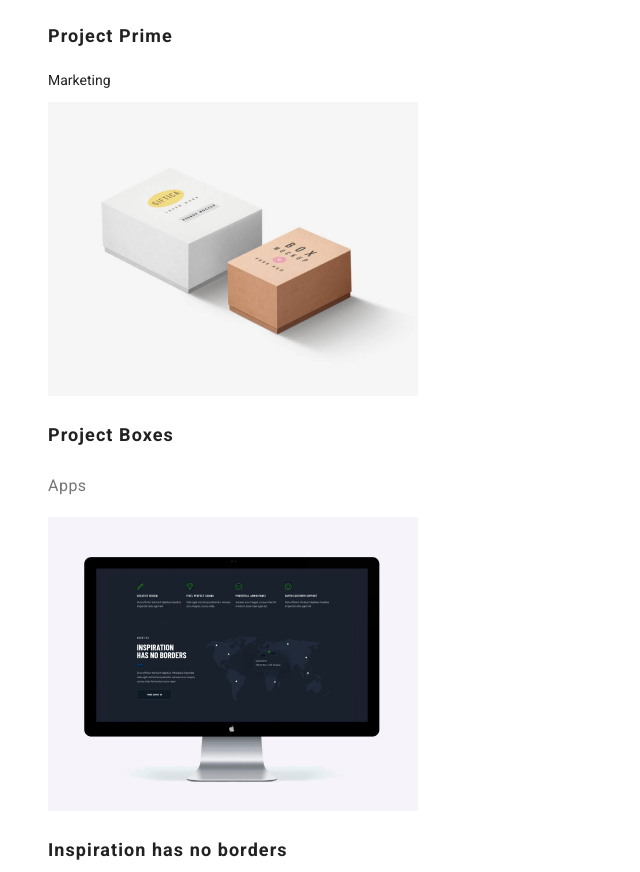
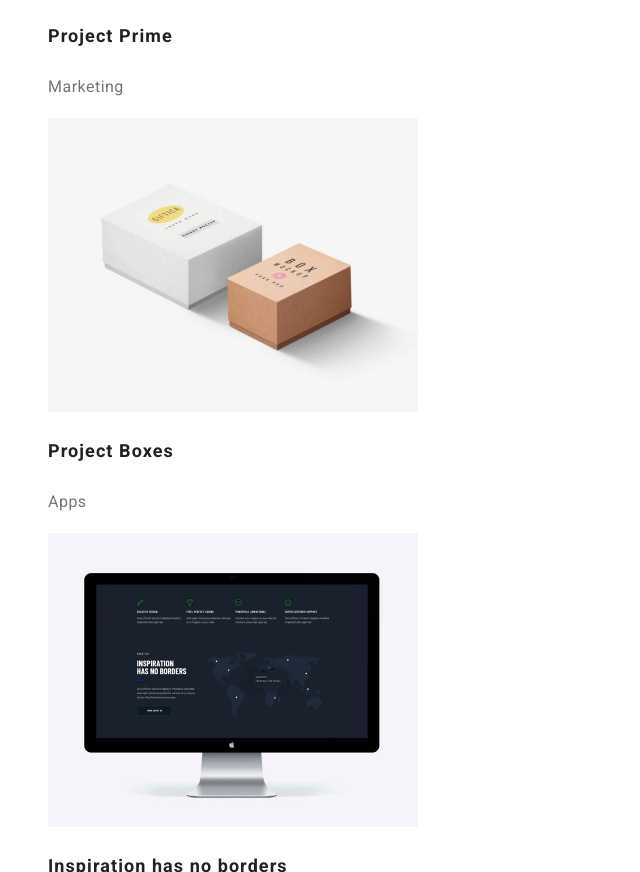
Before and after one commit to EstefanyNieto/goit-markup-hw-02, a plain HTML site: page portfolio.html in a window 1280 px wide. Shown: the part 1881-2753 px from the top of the page, without its empty margins (0-640 px from the left). Drawn offline with Linux system fonts and the light colour scheme.

Commit message:
code was modified

```diff
--- a/portfolio.html
+++ b/portfolio.html
@@ -20,7 +20,7 @@
           <li><a href="index.html" class="menu-item nav-link">Studio</a>
           </li>
           <li>
-            <li><a href="portfolio.html" rel="noopener norefer" class="menu-item nav-link">Portfolio</a>
+            <li><a href="portfolio.html" rel="noopener norefer" class="menu-item nav-link-current">Portfolio</a>
           </li>
           <li>
             <li><a href="index.html" class="menu-item nav-link">Contacts</a>
@@ -33,13 +33,14 @@
   </header>
    <main>
 
+    <section>
     <ul class="button-choices">
       <li><button type="button" class="button-item">All</button></li>
       <li><button type="button" class="button-item">Web</button></li>
       <li><button type="button" class="button-item">Apps</button></li>
       <li><button type="button" class="button-item">Design</button></li>
-      <li><button type="button" class="button-item">Marketing</button></li>
-    </ul>
+      <li><button type="button" class="button-item">Marketing</button></li></ul>
+
 
     <ul class="projects">
       <li>
@@ -72,7 +73,7 @@
             width="370"
             height="294">
             <h3 class="project-example">Project Prime</h3>
-            <p class="projcet-title">Marketing</p>
+            <p class="project-title">Marketing</p>
           </li>
           <li>
             <img src="images/boxes.jpg"
@@ -115,6 +116,7 @@
             <p class="project-title">Apps</p>
           </li>
           </ul>
+          </section>
         </main>
         <footer class="footer">
           <a href="index.html" class="webtudio-link">WebStudio</a>
```
